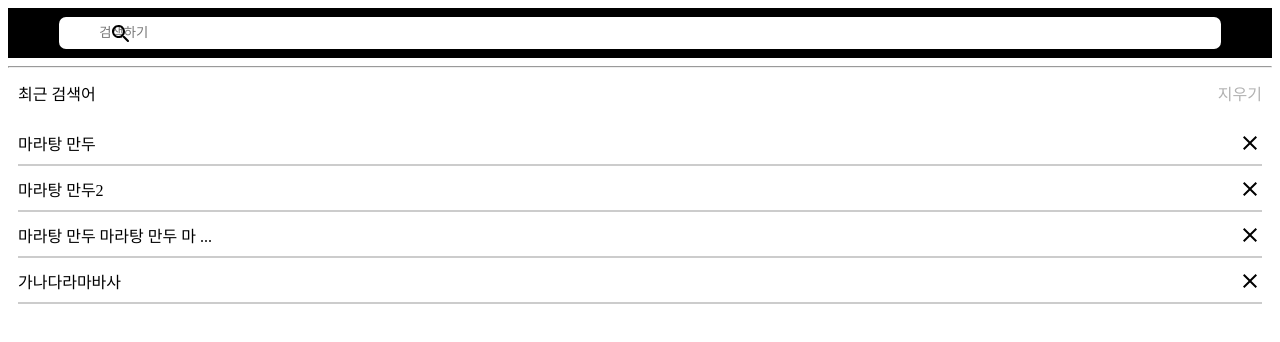
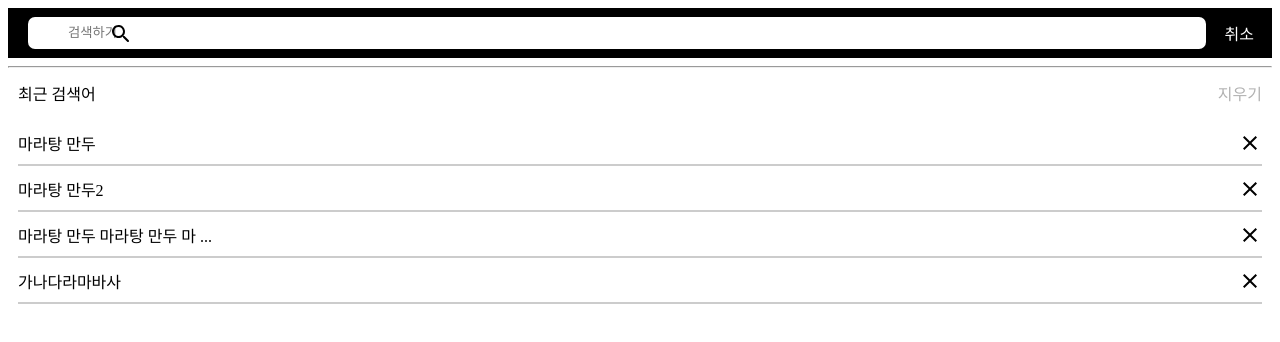
Before and after one commit to PROTOTYNE/PROTOTYNE_FE_PREVIOUS, a React (Vite) app: page /home in a window 1280 px wide. Both pictures are taken after a click on the icon 1203 px from the left and 28 px from the top of the page. Shown: the top 342 px of the page. Built offline with nearby package versions, Linux system fonts and the light colour scheme; no server answers; a web font is replaced by a local one.

Commit message:
feat: implementation cancel button

```diff
--- a/src/pages/search/SearchPage.tsx
+++ b/src/pages/search/SearchPage.tsx
@@ -3,12 +3,13 @@ import SearchRoundedIcon from '@mui/icons-material/SearchRounded';
 import CancelRoundedIcon from '@mui/icons-material/CancelRounded';
 import styled from "@emotion/styled";
 import { useState } from "react";
+import { useNavigate } from 'react-router';
 
 const SearchInput = styled.input`
     border-radius: 7px;
     padding-left: 40px;
     margin: 9px 10px;
-    width: 90%;
+    width: 100%;
     height: 30px;
     border: none;
 `;
@@ -25,7 +26,7 @@ const CancelIcon = styled(CancelRoundedIcon)`
     font-size: 20px;
     position: absolute;
     top: 30%;
-    right: 8%;
+    right: 17%;
 `;
 
 const Container = styled.div`
@@ -44,17 +45,24 @@ const RecentSearchContainer = styled.div`
 
 const SearchContainer = styled.div`
   display: flex;
-  justify-content: center;
   background-color: black;
   padding: 0px 10px;
   height: 50px;
   position: relative;
+`;
+const Cancel = styled.div`
+  width: 50px;
+  color: white;
+  display: flex;
+  align-items: center;
+  justify-content: center;
 `;
 
 
 const SearchPage = ({}) => {
     const [isSearch, setIsSearch] = useState<string>('');
     const [isSearchList, setIsSearchList] = useState<string[]>(['마라탕 만두', '마라탕 만두2', '마라탕 만두 마라탕 만두 마라탕 만두 마라탕 만두 마라탕 만두', '가나다라마바사']);
+    const navigate = useNavigate();
 
     const deleteSearch = () => {
         const searchInput = document.querySelector('input');
@@ -81,6 +89,9 @@ const SearchPage = ({}) => {
                     <CancelIcon onClick={ deleteSearch }
                   />
                 )}
+                <Cancel onClick={() => {navigate("/home")}}>
+                    취소
+                </Cancel>
             </SearchContainer>
             <hr />
             {isSearchList.length !== 0 ? (
--- a/src/widget/home/Prototypes.tsx
+++ b/src/widget/home/Prototypes.tsx
@@ -68,6 +68,7 @@ interface PrototypeProp {
     path: string,
     label: string,
     name: string,
+    isBookmark: string,
 }
 export const Prototype = ({ path, label, name, width, height, isBookmark } : Prop) => {
 
@@ -86,7 +87,7 @@ export const Prototype = ({ path, label, name, width, height, isBookmark } : Pro
     );
 };
 
-export const Prototypes = ({ isBookmark, type, prototype } : { isBookmark: string, type: string, prototype: PrototypeProp[] }) => {
+export const Prototypes = ({ type, prototype } : { type: string, prototype: PrototypeProp[] }) => {
     return (
         <>
             <SubContainer>{type}</SubContainer>
@@ -99,7 +100,7 @@ export const Prototypes = ({ isBookmark, type, prototype } : { isBookmark: strin
                     name={prototype.name}
                     width={type !== "지금 인기있는 시제품입니다!" ? "110px" : "170px"}
                     height={type !== "지금 인기있는 시제품입니다!" ? "190px" : "240px"}
-                    isBookmark={isBookmark}
+                    isBookmark={prototype.isBookmark}
                     />
                 ))}
             </Container>
```
